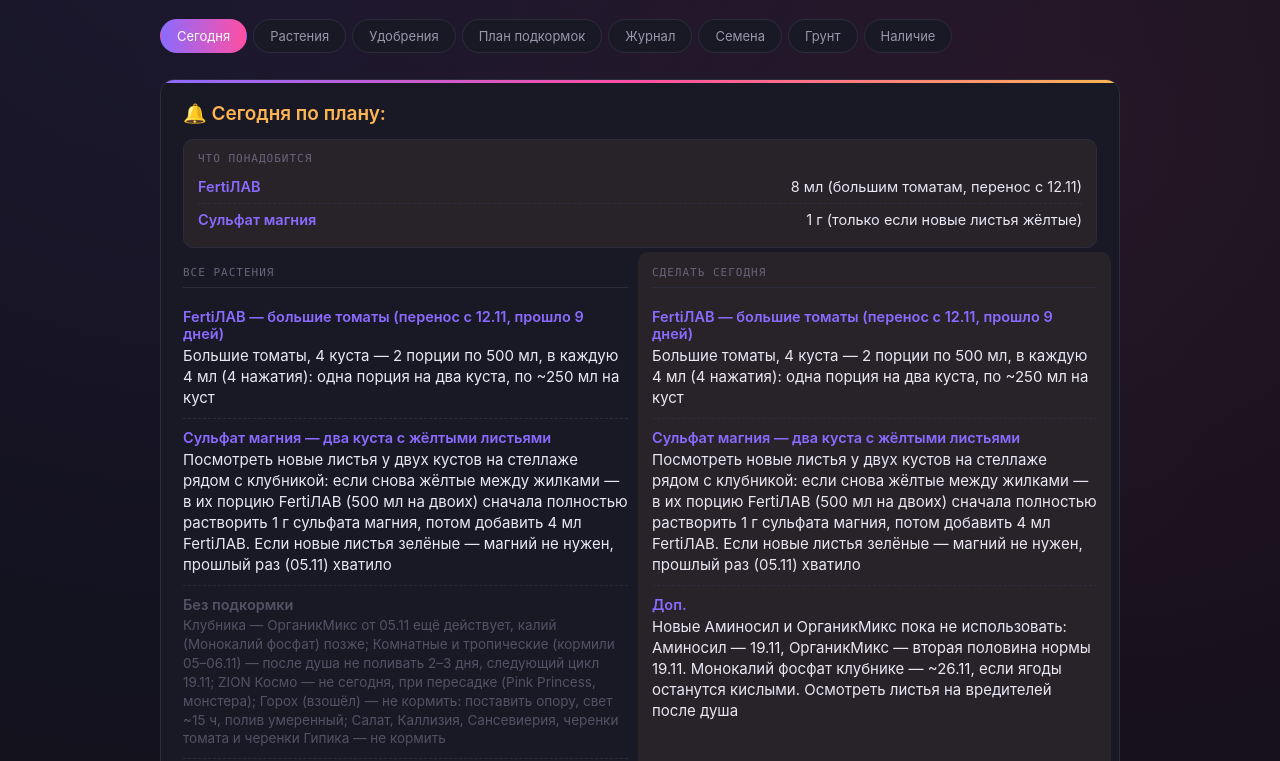
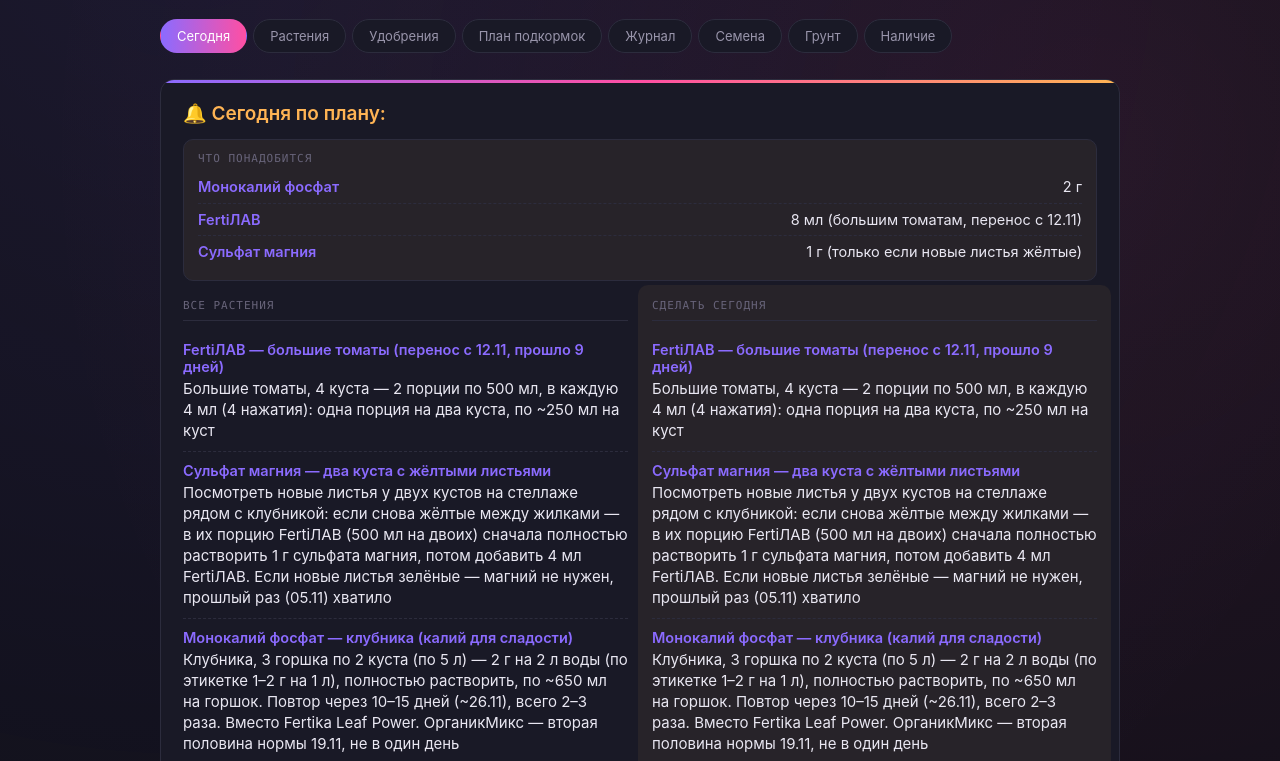
Before and after one commit to aA210199Aa/My-plants, a plain HTML site: page index.html in a window 1280 px wide. Shown: the part 114-875 px from the top of the page. Drawn offline with Linux system fonts and the light colour scheme.

Commit message:
14.11: калий клубнике сегодня (Монокалий фосфат), зола — не используем, запас для томатов
Co-Authored-By: Claude Sonnet 5.5 <noreply@anthropic.com>

```diff
--- a/index.html
+++ b/index.html
@@ -473,7 +473,7 @@ const PLANTS_SALAD = [
 
 const PLANTS_BERRIES = [
   {n:"Клубника (6 кустов)", loc:"Стеллаж", pot:"3 горшка по 5л, по 2 куста", state:"good", photos:["photos/strawberry-1.jpg","photos/strawberry-2.jpg","photos/strawberry-3.jpg"], photoDate:"03.11.2026", note:"Пересажены из стаканчиков в большие горшки, цветут, есть созревшая ягода. В одном горшке у куста сухая мохнатая розетка в центре — возможно, отмирает. Уточнено 04.11: 6 кустов, по 2 в каждом из трёх горшков по 5л. 05.11: в одном горшке один куст совсем маленький — по фото 03.11 низкий, с сухой «мохнатой» серединой и 2–3 листьями, рядом сильный сосед", history:[
-    {date:"14.11.2026", note:"Подкормку калием откладываем: ОрганикМикс от 05.11 ещё действует. Вторая половина ОрганикМикса 19.11, калий (Монокалий фосфат) ~26.11 при кислых ягодах"},
+    {date:"14.11.2026", note:"Решено дать калий для сладости сегодня: Монокалий фосфат 2 г на 2 л воды, по ~650 мл на горшок. Повтор ~26.11, вторая половина ОрганикМикса 19.11"},
     {date:"05.11.2026", note:"В одном горшке куст совсем маленький (слабый) — срезаем цветоносы и подсохшие листья, даём окрепнуть"},
     {date:"05.11.2026", note:"Первый урожай: съедено 3 ягоды, кисловатые"},
     {date:"05.11.2026", note:"Подкормка ОрганикМикс: по 2 ст.л. на горшок (половина нормы), пакет закончился. Следующая ~20.12"},
@@ -594,7 +594,7 @@ const FERT_SUBSTRATE = [
   {n:"ZION для клубники", dose:"1 пакет на 1 куст, при посадке", forr:"Клубника",
     comp:"Гранулированное NPK-удобрение пролонгированного действия, состав адаптирован под клубнику (акцент на калий для плодоношения)."},
   {n:"Древесная зола", dose:"сухая: 1ч.л./3-5л грунта\nнастой: 1ст.л./1л воды, сутки", forr:"Томаты, овощи — плодоношение",
-    comp:"Природный источник калия, кальция, магния и микроэлементов. Азота не содержит."},
+    comp:"Природный источник калия, кальция, магния и микроэлементов. Азота не содержит. Щелочная (повышает pH): клубнике и кислолюбивым не давать, в горшках легко передозировать; брать только от чистой древесины. Сейчас не используем — калий даёт монокалий фосфат."},
   {n:"ОрганикМикс для клубники и ягодных", photos:["photos/organikmix.jpg"], dose:"Клубника: 20г/куст\nЯгодные кустарники: 100г/куст\nМай–сентябрь", forr:"Клубника (6 кустов)",
     comp:"NPK 6-3-3 + Ca,S,Zn,Fe,B,Mo — 100% органика. Запас питания на 45 дней. Для ремонтантных сортов — повторно в середине сезона. Внесён 05.11 по 2 ст.л. на горшок (половина нормы), пакет закончился — докупить; повторять через ~45 дней (около 20.12)."},
   {n:"ZION Космо для комнатных растений", photos:["photos/zion-kosmo.jpg"], dose:"1 пакет (30 г) на растение высотой до 40 см\nбороздка 3–5 см вокруг растения, высыпать, засыпать грунтом, полить\nдействует до 3 лет", forr:"Комнатные цветущие и лиственные растения",
@@ -632,14 +632,16 @@ const FERT_BIO = [
 const PLAN = [
   {date:"14.11.2026", status:"pending",
   need:[
+    {label:"Монокалий фосфат", val:"2 г"},
     {label:"FertiЛАВ", val:"8 мл (большим томатам, перенос с 12.11)"},
     {label:"Сульфат магния", val:"1 г (только если новые листья жёлтые)"},
   ],
   items:[
     {label:"FertiЛАВ — большие томаты (перенос с 12.11, прошло 9 дней)", val:"Большие томаты, 4 куста — 2 порции по 500 мл, в каждую 4 мл (4 нажатия): одна порция на два куста, по ~250 мл на куст"},
     {label:"Сульфат магния — два куста с жёлтыми листьями", val:"Посмотреть новые листья у двух кустов на стеллаже рядом с клубникой: если снова жёлтые между жилками — в их порцию FertiЛАВ (500 мл на двоих) сначала полностью растворить 1 г сульфата магния, потом добавить 4 мл FertiЛАВ. Если новые листья зелёные — магний не нужен, прошлый раз (05.11) хватило"},
-    {label:"Без подкормки", val:"Клубника — ОрганикМикс от 05.11 ещё действует, калий (Монокалий фосфат) позже; Комнатные и тропические (кормили 05–06.11) — после душа не поливать 2–3 дня, следующий цикл 19.11; ZION Космо — не сегодня, при пересадке (Pink Princess, монстера); Горох (взошёл) — не кормить: поставить опору, свет ~15 ч, полив умеренный; Салат, Каллизия, Сансевиерия, черенки томата и черенки Гипика — не кормить"},
-    {label:"Доп.", val:"Новые Аминосил и ОрганикМикс пока не использовать: Аминосил — 19.11, ОрганикМикс — вторая половина нормы 19.11. Монокалий фосфат клубнике — ~26.11, если ягоды останутся кислыми. Осмотреть листья на вредителей после душа"},
+    {label:"Монокалий фосфат — клубника (калий для сладости)", val:"Клубника, 3 горшка по 2 куста (по 5 л) — 2 г на 2 л воды (по этикетке 1–2 г на 1 л), полностью растворить, по ~650 мл на горшок. Повтор через 10–15 дней (~26.11), всего 2–3 раза. Вместо Fertika Leaf Power. ОрганикМикс — вторая половина нормы 19.11, не в один день"},
+    {label:"Без подкормки", val:"Комнатные и тропические (кормили 05–06.11) — после душа не поливать 2–3 дня, следующий цикл 19.11; ZION Космо — не сегодня, при пересадке (Pink Princess, монстера); Горох (взошёл) — не кормить: поставить опору, свет ~15 ч, полив умеренный; Салат, Каллизия, Сансевиерия, черенки томата и черенки Гипика — не кормить"},
+    {label:"Доп.", val:"Новые Аминосил и ОрганикМикс пока не использовать: Аминосил — 19.11, ОрганикМикс — вторая половина нормы 19.11. Монокалий фосфат клубнике повторить ~26.11 (всего 2–3 раза). Осмотреть листья на вредителей после душа"},
   ]},
   {date:"19.11.2026", status:"pending",
   need:[
@@ -651,7 +653,7 @@ const PLAN = [
     {label:"FertiЛАВ — томаты", val:"Большие томаты, 4 куста — 2 порции по 500 мл, в каждую 4 мл (4 нажатия): одна порция на два куста, по ~250 мл на куст<br>«Красная россыпь» (2 небольших куста) — 4 мл на 500 мл, по ~200 мл каждому (норма для рассады раз в 10–14 дней)"},
     {label:"FertiЛАВ — комнатные", val:"Хлорофитумы (2 горшка), Традесканция, Tradescantia spathacea, Драцена — по 2 мл (2 нажатия) на горшок, Плющ — 3 мл. 5 мл на 500 мл хватает на 2–3 горшка (по ~200 мл), всего понадобятся 3 порции. Растения под лампами — раз в 2 недели"},
     {label:"FertiЛАВ — Гипик", val:"Гипоэстес «Гипик» (на фитиле) — 2 мл на горшок, если листья окрепли; если нет — снова ~0,6 мл. Раствор лить сверху на землю, в резервуар удобрение не добавлять"},
-    {label:"ОрганикМикс — клубника", val:"Клубника, 3 горшка по 2 куста — ещё по 20 г на горшок, сухим в верхний слой, затем полить (вторая половина нормы: 05.11 внесено по 20 г на горшок, а норма 20 г на куст). Калий (Монокалий фосфат, 2 г на 2 л воды) — не в один день с ОрганикМиксом, около 26.11, если ягоды останутся кислыми"},
+    {label:"ОрганикМикс — клубника", val:"Клубника, 3 горшка по 2 куста — ещё по 20 г на горшок, сухим в верхний слой, затем полить (вторая половина нормы: 05.11 внесено по 20 г на горшок, а норма 20 г на куст). Калий — повтор Монокалий фосфатом (2 г на 2 л воды) около 26.11, не в один день с ОрганикМиксом"},
     {label:"Florizel Тропические", val:"Philodendron Pink Princess, Фикус бонсай (толстый ствол), Фикус Бенджамина, Филодендрон зелёный — 5 мл на 500 мл, по ~100 мл на растение<br>Монстера variegata — половинная доза: 100 мл этого раствора разбавить 100 мл чистой воды и полить ~150 мл"},
     {label:"Аминосил (раз в месяц)", val:"Комнатные (Хлорофитумы, Традесканция, Tradescantia spathacea, Драцена, Плющ) — 1 пакет «для декоративно-лиственных» (5 мл) на 1 л воды, по ~200 мл на горшок; можно вместе с FertiЛАВ. Первый раз 19.11, дальше раз в месяц"},
     {label:"Без подкормки", val:"Папоротник (его срок ~26.11–03.12, 1 мл), Салат, Горох, Каллизия, Сансевиерия (черенки в перлите), черенки томата и черенки Гипика — не кормить"},
@@ -786,6 +788,8 @@ const PLAN = [
 ];
 
 const JOURNAL = [
+  {d:"14.11.2026", who:"Древесная зола", action:"Решение: не используем", note:"Золу ни разу не использовала. Сейчас не нужна: калий даём монокалий фосфатом, зола щелочная и в горшках легко передозировать; клубнике она вредна. Запас только для томатов: сухой 1 ч.л. на 3–5 л грунта или настой 1 ст.л. на 1 л воды (сутки), но не в один день с другими подкормками", status:"done"},
+  {d:"14.11.2026", who:"Клубника", action:"Калий — сегодня", note:"Решила кормить клубнику калием сегодня: Монокалий фосфат 2 г на 2 л воды (по этикетке 1–2 г на 1 л), по ~650 мл на горшок 5 л. Повтор ~26.11, всего 2–3 раза; ОрганикМикс вторая половина — 19.11, не в один день", status:"done"},
   {d:"14.11.2026", who:"Комнатные, ZION Космо", action:"ZION — не сегодня", note:"Комнатные и тропические кормили 05–06.11 (Florizel и FertiЛАВ), следующий цикл 19.11. ZION Космо не обязателен: пакеты оставить на пересадку (Pink Princess — тотем и пересадка при стебле 20–25 см, монстера). Сегодня только большие томаты (FertiЛАВ, магний по состоянию листьев)", status:"done"},
   {d:"14.11.2026", who:"Клубника, томаты", action:"Уточнение: что не делали с 06.11", note:"После 06.11 ничего не делала. Клубнику кормили ОрганикМиксом 05.11 (по 20 г на горшок) — калий Fertika 06.11 не давали (запись 06.11 помечена пропущенной), монокалий сегодня тоже не нужен: ждём ~26.11. Большие томаты 12.11 не кормили — перенесено на 14.11 (прошло 9 дней после 05.11, норма 7–10)", status:"done"},
   {d:"14.11.2026", who:"Комнатные растения", action:"Тёплый душ", note:"Все комнатные растения помыты под тёплым душем (смыта пыль, механически убраны возможные вредители). Землю не заливать: пара дней без полива, потом по подсыханию. Осмотреть листья на клеща и трипсы", status:"done"},
@@ -918,7 +922,7 @@ const STOCK_SUBSTRATE = [
   {n:"Цимус для овощей", have:true, meta:"Мало (05.11, после томатов) — докупать не нужно: остаток на салат и горох, основа — биогумус"},
   {n:"ZION для овощей", have:true, meta:"Уже внесён, работает 3 года"},
   {n:"ZION для клубники", have:false, unsure:true, meta:"Нет на фото 05.11 — уточнить · Клубника, при посадке"},
-  {n:"Древесная зола", have:false, unsure:true, meta:"Нет на фото 05.11 — уточнить · Томаты, овощи — плодоношение"},
+  {n:"Древесная зола", have:true, meta:"Есть, ни разу не использовала; сейчас не нужна (калий даёт монокалий фосфат) — запас для томатов, не клубнике"},
   {n:"ОрганикМикс для клубники и ягодных", have:true, meta:"Куплен 14.11, не использован: вторая половина нормы 19.11 (ещё по 20 г на горшок), полный цикл ~20.12"},
   {n:"ZION Космо для комнатных растений (30 г)", have:true, meta:"Куплено 14.11, 2–3 пакета; не обязательно: использовать при пересадке (Pink Princess, монстера)"},
 ];
@@ -928,7 +932,7 @@ const STOCK_MICRO = [
   {n:"Лимонная кислота", have:true, meta:"Подкисление воды"},
   {n:"Корневин", have:false, unsure:true, meta:"Нет на фото 05.11 — уточнить · Черенки, пересадка"},
   {n:"Аминосил", have:true, meta:"Куплены 14.11 два вида (по 5 мл): универсальный и для декоративно-лиственных; не использованы"},
-  {n:"Калий: монофосфат калия или сернокислый калий", have:true, meta:"Куплен 14.11: Монокалий фосфат (Буйские удобрения, 20 г), P2O5 50% / K2O 33% — клубнике при плодах; не использован, ~26.11 если ягоды останутся кислыми"},
+  {n:"Калий: монофосфат калия или сернокислый калий", have:true, meta:"Куплен 14.11: Монокалий фосфат (Буйские удобрения, 20 г), P2O5 50% / K2O 33% — клубнике при плодах; первая подкормка 14.11, повтор ~26.11"},
   {n:"Лакмус (капли для pH)", have:true, meta:"Проверка кислотности"},
   {n:"Свежий лист (спрей 500 мл)", have:true, meta:"Протирка листьев; не удобрение"},
   {n:"Мини-весы на 0,01 г", have:false, meta:"3. Желательно: точно отмерять 1 г (магний, калий) вместо щепотки · Любые ювелирные: точность 0,01 г, до 100–200 г; производитель не важен"},
```
